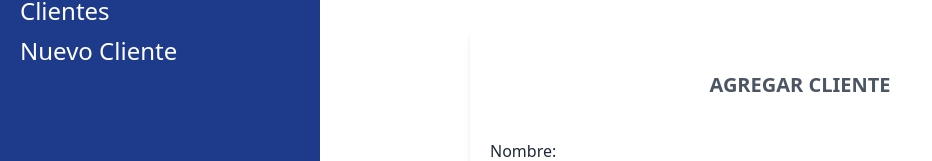
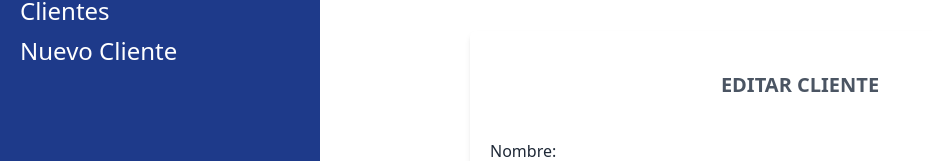
Before and after one commit to CarolinaColmenares/CRM-Clientes-React, a React (Vite) app: page /clientes/editar/1 in a window 1280 px wide. Shown: the part 125-286 px from the top of the page, without its empty margins (0-932 px from the left). Built offline with nearby package versions, Linux system fonts and the light colour scheme; data requests are answered from the project's data file.

Commit message:
Mostrando Textos de Forma Condicional

```diff
--- a/src/components/Formulario.jsx
+++ b/src/components/Formulario.jsx
@@ -46,7 +46,7 @@
     }
     return (
         <div className='bg-white mt-10 px-5 py-10 rounded-md shadow-md md:w-3/4 mx-auto'>
-            <h1 className='text-gray-600 font-bold text-xl uppercase text-center'>Agregar Cliente </h1>
+            <h1 className='text-gray-600 font-bold text-xl uppercase text-center'>{cliente?.nombre ? 'Editar Cliente' : 'Agregar Cliente'}</h1>
 
             <Formik
                 initialValues={{
@@ -160,7 +160,7 @@
 
                                 <input
                                     type="submit"
-                                    value="Agregar Cliente"
+                                    value={cliente?.nombre ? 'Editar Cliente' : 'Agregar Cliente'}
                                     className='mt-5 w-full bg-blue-800 p-3 text-white uppercase font-bold text-lg'
                                 />
 
```
